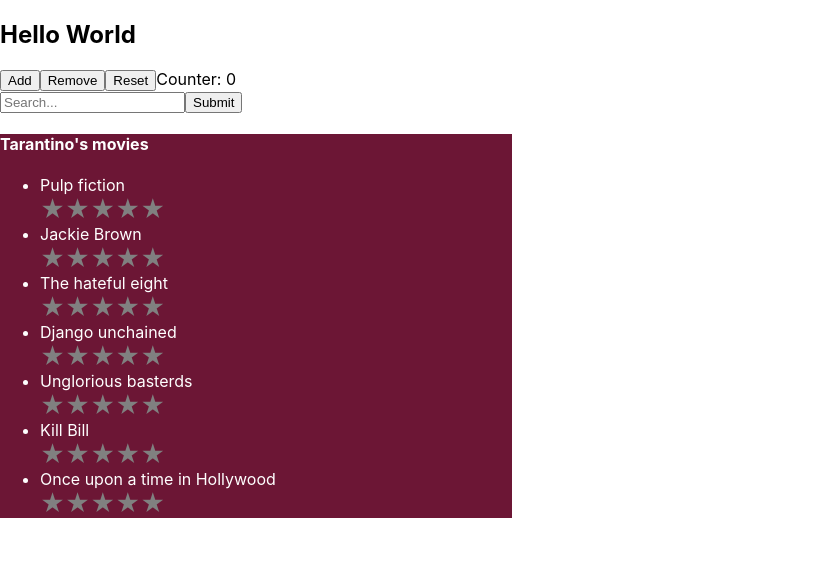
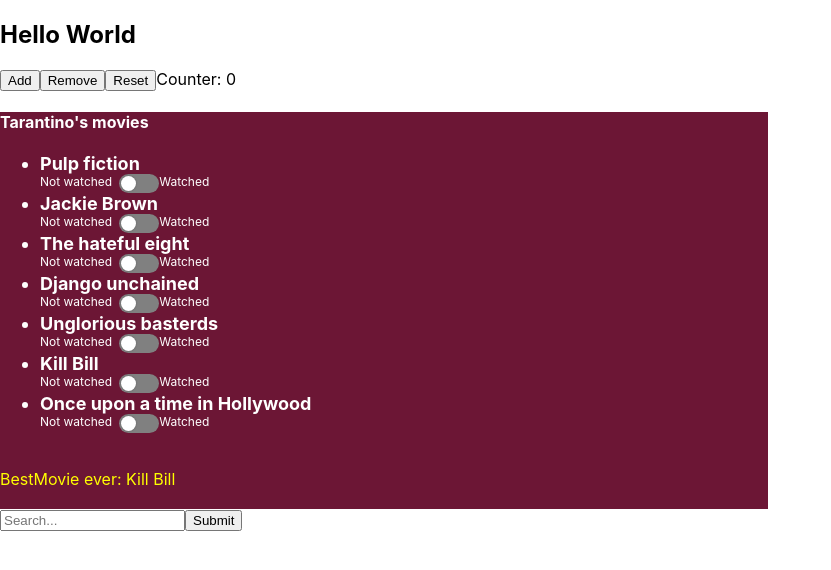
Before and after one commit to Konstrictorman/moviesDB, a React (Create React App) app: page / in a window 1280 px wide. Shown: the top 570 px of the page, without its empty margins (0-831 px from the left). Built offline with nearby package versions, Linux system fonts and the light colour scheme.

Commit message:
Resolving

```diff
--- a/src/App.js
+++ b/src/App.js
@@ -1,7 +1,7 @@
 import './App.css';
 import {Counter} from './components/Counter';
 import SearchBox from './components/SearchBox';
-
+import List from './components/List';
 
 function App() {
 
@@ -12,6 +12,7 @@ function App() {
     <div className="App" id="container">
       <h2>Hello World</h2>
       <Counter/>
+      <List/>
       <SearchBox/>
     </div>
   );
--- a/src/components/Counter.jsx
+++ b/src/components/Counter.jsx
@@ -17,9 +17,9 @@ export const Counter = () => {
 
    return (
       <div>
-         <button onClick={()=>add()}>Add</button>
-         <button onClick={()=>remove()}>Remove</button>
-         <button onClick={()=>reset()}>Reset</button>
+         <button onClick={add}>Add</button>
+         <button onClick={remove}>Remove</button>
+         <button onClick={reset}>Reset</button>
          Counter: {counter}
       </div>
    );
--- a/src/components/List.jsx
+++ b/src/components/List.jsx
@@ -1,22 +1,73 @@
 import React from 'react';
+import { BestMovie } from './BestMovie';
 import Grade from './Grade';
-
+import { Switch } from './Switch';
 
 class List extends React.Component {
-   render() {
+  render() {
+    const MemoComp = React.memo((props) => {
+      const { movie } = props;
+      console.log("Rendering memoComp");
+      return <div style={{ color: 'yellow' }}>BestMovie ever: {movie}</div>;
+    });
 
-      const title = React.createElement("h4",null,"Tarantino's movies");
-      const pf = React.createElement("li",null,"Pulp fiction",<Grade/>);
-      const jb = React.createElement("li",null,"Jackie Brown",<Grade/>);
-      const he = React.createElement("li",null,"The hateful eight",<Grade/>);
-      const du = React.createElement("li",null,"Django unchained",<Grade/>);
-      const ub = React.createElement("li",null,"Unglorious basterds",<Grade/>);
-      const uo = React.createElement("li",null,"Once upon a time in Hollywood",<Grade/>);
-      const kb = React.createElement("li",null,"Kill Bill",<Grade/>);
-      const list = React.createElement("ul",null,pf,jb,he,du,ub,kb,uo);
-      const container = React.createElement("div",{style: {backgroundColor: '#6C1635', color: 'white', width:'40%'}},title, list);
-      return container;
-   }
+    const title = React.createElement('h4', null, "Tarantino's movies");
+    const pf = React.createElement(
+      'li',
+      { style: { fontSize: '18px', fontWeight: 'bold' } },
+      'Pulp fiction',
+      <Switch id="pf" onLabel="Watched" offLabel="Not watched" />
+    );
+    const jb = React.createElement(
+      'li',
+      { style: { fontSize: '18px', fontWeight: 'bold' } },
+      'Jackie Brown',
+      <Switch id="jb" onLabel="Watched" offLabel="Not watched" />
+    );
+    const he = React.createElement(
+      'li',
+      { style: { fontSize: '18px', fontWeight: 'bold' } },
+      'The hateful eight',
+      <Switch id="he" onLabel="Watched" offLabel="Not watched" />
+    );
+    const du = React.createElement(
+      'li',
+      { style: { fontSize: '18px', fontWeight: 'bold' } },
+      'Django unchained',
+      <Switch id="du" onLabel="Watched" offLabel="Not watched" />
+    );
+    const ub = React.createElement(
+      'li',
+      { style: { fontSize: '18px', fontWeight: 'bold' } },
+      'Unglorious basterds',
+      <Switch id="ub" onLabel="Watched" offLabel="Not watched" />
+    );
+    const uo = React.createElement(
+      'li',
+      { style: { fontSize: '18px', fontWeight: 'bold' } },
+      'Once upon a time in Hollywood',
+      <Switch id="oh" onLabel="Watched" offLabel="Not watched" />
+    );
+    const kb = React.createElement(
+      'li',
+      { style: { fontSize: '18px', fontWeight: 'bold' } },
+      'Kill Bill',
+      <Switch id="kb" onLabel="Watched" offLabel="Not watched" />
+    );
+    const list = React.createElement('ul', null, pf, jb, he, du, ub, kb, uo);
+    const container = React.createElement(
+      'div',
+      {
+        style: { backgroundColor: '#6C1635', color: 'white', width: '60%' },
+      },
+      title,
+      list,
+      <br />,
+      <MemoComp movie="Kill Bill"/>,
+      <br />
+    );
+    return container;
+  }
 }
 
 export default List;
--- a/src/components/SearchBox.jsx
+++ b/src/components/SearchBox.jsx
@@ -1,26 +1,36 @@
 import React from "react";
 
 class SearchBox extends React.PureComponent {
-   state = {
-      text: '',
+	state = {
+		text: "",
+	};
+/*
+	handleSubmit = (e) => {
+		e.preventDefault();
+		console.log("Searching for:", this.state.text);
+	};
+*/
+   handleSubmit(e) {
+		e.preventDefault();
+		console.log("Searching for:", this.state.text);
    }
 
-   handleSubmit = (e) => {
-      e.preventDefault();
-      console.log("Searching for:", this.state.text);
-   }
-
-   handleChange = (e) => {
-
-      this.setState({text: e.target.value});
-   }
+	handleChange = (e) => {
+		this.setState({ text: e.target.value });
+	};
 
 	render() {
 		return (
 			<div>
-				<form onSubmit={(e)=>this.handleSubmit(e)}>
-					<input type="text" name="search" placeholder="Search..." value={this.state.text} onChange={(e)=>this.handleChange(e)}/>
-					<input type="submit"/>
+				<form onSubmit={(e) => this.handleSubmit(e)}>
+					<input
+						type="text"
+						name="search"
+						placeholder="Search..."
+						value={this.state.text}
+						onChange={(e) => this.handleChange(e)}
+					/>
+					<input type="submit" />
 				</form>
 			</div>
 		);
--- /dev/null
+++ b/src/components/Switch.jsx
@@ -0,0 +1,25 @@
+import React, { useState } from 'react';
+import '../switch.css';
+import Grade from './Grade';
+
+export const Switch = (props) => {
+  const { onLabel, offLabel, id } = props;
+
+  const [watched, setWatched] = useState(false);
+
+  const handleChange = (e) => {
+    setWatched(e.target.checked);
+  };
+
+  return (
+    <div style={{ display: 'flex', fontWeight: '400' }}>
+      <label style={{ fontSize: '12px' }}>{offLabel}</label>
+      <input className="react-switch-checkbox" id={`react-switch-${id}`} type="checkbox" onChange={handleChange} />
+      <label className="react-switch-label" htmlFor={`react-switch-${id}`}>
+        <span className={`react-switch-button`} />
+      </label>
+      <label style={{ fontSize: '12px' }}>{onLabel}</label>
+      {watched && <Grade />}
+    </div>
+  );
+};
--- a/src/index.js
+++ b/src/index.js
@@ -3,13 +3,12 @@ import ReactDOM from 'react-dom/client';
 import './index.css';
 import App from './App';
 import reportWebVitals from './reportWebVitals';
-import List from './components/List';
+
 
 const root = ReactDOM.createRoot(document.getElementById('root'));
 root.render(
   <React.StrictMode>
     <App />
-    <List/>
   </React.StrictMode>
 );
 
--- /dev/null
+++ b/src/switch.css
@@ -0,0 +1,40 @@
+.react-switch-checkbox {
+   height: 0;
+   width: 0;
+   visibility: hidden;
+ }
+
+ .react-switch-label {
+   display: flex;
+   align-items: center;
+   justify-content: space-between;
+   cursor: pointer;
+   width: 40px;
+   height: 19px;
+   background: grey;
+   border-radius: 25px;
+   position: relative;
+   transition: background-color .2s;
+ }
+
+ .react-switch-label .react-switch-button {
+   content: '';
+   position: absolute;
+   top: 2px;
+   left: 2px;
+   width: 15px;
+   height: 15px;
+   border-radius: 20px;
+   transition: 0.2s;
+   background: #fff;
+   box-shadow: 0 0 2px 0 rgba(10, 10, 10, 0.29);
+ }
+
+ .react-switch-checkbox:checked + .react-switch-label .react-switch-button {
+   left: calc(100% - 2px);
+   transform: translateX(-100%);
+ }
+
+ .react-switch-label:active .react-switch-button {
+   width: 30px;
+ }
```
Also changed, not shown: src/components/Grade.jsx (+5 -4 lines), .prettierrc.json (added).
